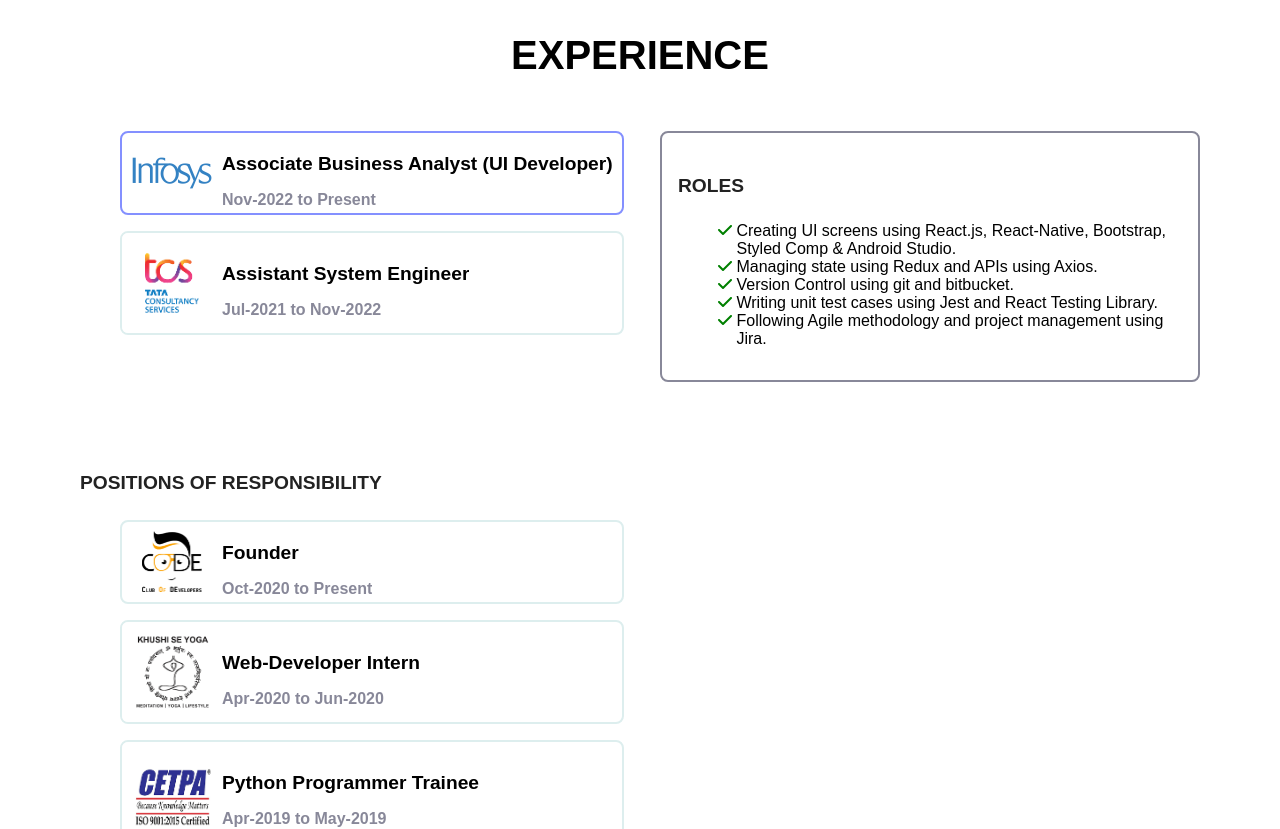
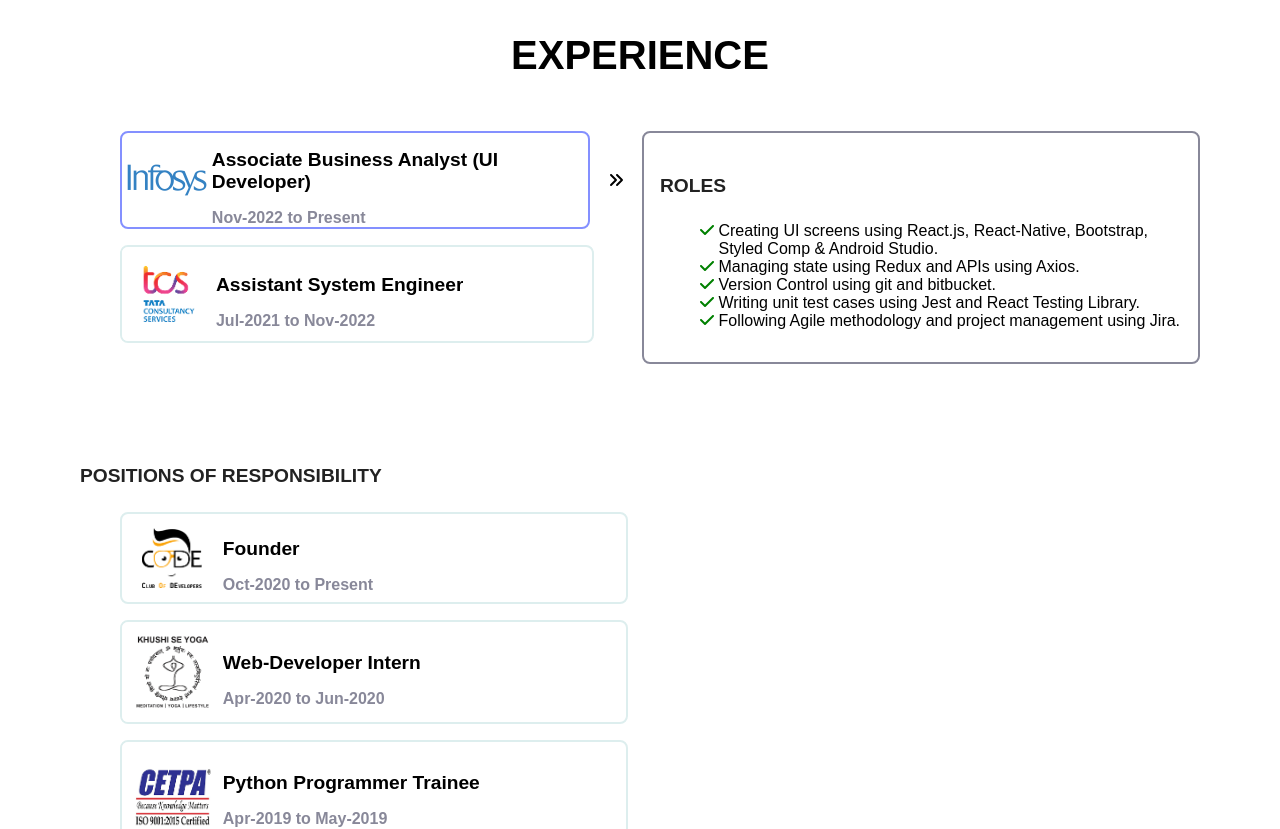
Before and after one commit to Rajat26599/my-react-portfolio, a React (Create React App) app: page / in a window 1280 px wide. Shown: the part 1020-1849 px from the top of the page. Built offline with nearby package versions, Linux system fonts and the light colour scheme.

Commit message:
added angle right icon in experience section

```diff
--- a/src/components/experience/Experience.js
+++ b/src/components/experience/Experience.js
@@ -1,12 +1,12 @@
 import { Heading } from "../common/heading/Heading"
-import { Body, CompanyLogo, CompanyLogoWrapper, ResponsibilitiesItem, Duration, ExperienceContent, ExperiencePanel, ExperienceWrapper, ExperiencesRow, ProfileName, ResponsibilitiesPanel, RoleName } from "./styles"
+import { Body, CompanyLogo, CompanyLogoWrapper, ResponsibilitiesItem, Duration, ExperienceContent, ExperiencePanel, ExperienceWrapper, ExperiencesRow, ProfileName, ResponsibilitiesPanel, RoleName, ExperiencesRowWrapper, ExperienceRowIconWrapper } from "./styles"
 import { data } from "./data"
 import { useState } from "react"
 import { Subheading } from "../common/subheading/Subheading"
 
 // FONTAWESOME
 import { FontAwesomeIcon } from "@fortawesome/react-fontawesome"
-import { faCheck } from "@fortawesome/free-solid-svg-icons"
+import { faCheck, faAnglesRight } from "@fortawesome/free-solid-svg-icons"
 import { Spacer } from "../common/spacer/Spacer"
 
 export const Experience = () => {
@@ -14,6 +14,7 @@ export const Experience = () => {
 
     const getExperienceRow = (item, index) => {
         return (
+            <ExperiencesRowWrapper>
                 <ExperiencesRow key={index} active={selectedExperience===index} onClick={() => setSelectedExperience(index)}>
                     <CompanyLogoWrapper>
                         <CompanyLogo src={item.logo.url} width={item.logo.width} alt={item.logo.alt}></CompanyLogo>
@@ -29,6 +30,10 @@ export const Experience = () => {
                         <Duration>{item.duration}</Duration>
                     </ExperienceContent>
                 </ExperiencesRow>
+                <ExperienceRowIconWrapper active={selectedExperience===index}>
+                    <FontAwesomeIcon icon={faAnglesRight} />
+                </ExperienceRowIconWrapper>
+            </ExperiencesRowWrapper>
         )
     }
 
--- a/src/components/experience/styles.js
+++ b/src/components/experience/styles.js
@@ -11,22 +11,32 @@ export const Body = styled.div`
 `
 
 export const ExperiencePanel = styled.ul`
-    width: 45%;
+    width: 50%;
     margin-block-start: 0;
+`
+export const ExperiencesRowWrapper = styled.div`
+    display: flex;
+    margin-bottom: 1rem;
 `
 export const ExperiencesRow = styled.li`
     display: flex;
-    min-height: 5rem;
+    width: 90%;
+    min-height: 5.5rem;
     border-width: 2px;
     border-style: solid;
     border-color: ${(props) => props.active ? globalStylingSpecs.color.myBlue : globalStylingSpecs.color.myLightGray};
     border-radius: 0.5rem;
-    margin-bottom: 1rem;
     cursor: pointer;
 
     &:hover {
         border-color: ${globalStylingSpecs.color.myBlue};
     }
+`
+export const ExperienceRowIconWrapper = styled.div`
+    width: 10%;
+    display: ${props => props.active ? 'flex' : 'none'};
+    justify-content: center;
+    align-items: center;
 `
 export const CompanyLogoWrapper = styled.div`
     width: 20%;
@@ -60,7 +70,7 @@ export const Duration = styled.div`
     color: ${globalStylingSpecs.color.myGray};
 `
 export const ResponsibilitiesPanel = styled.div`
-    width: 45%;
+    width: 50%;
     height: 100%;
     border-width: 2px;
     border-style: solid;
```
Lines whose indentation alone changed are shown as unchanged.
